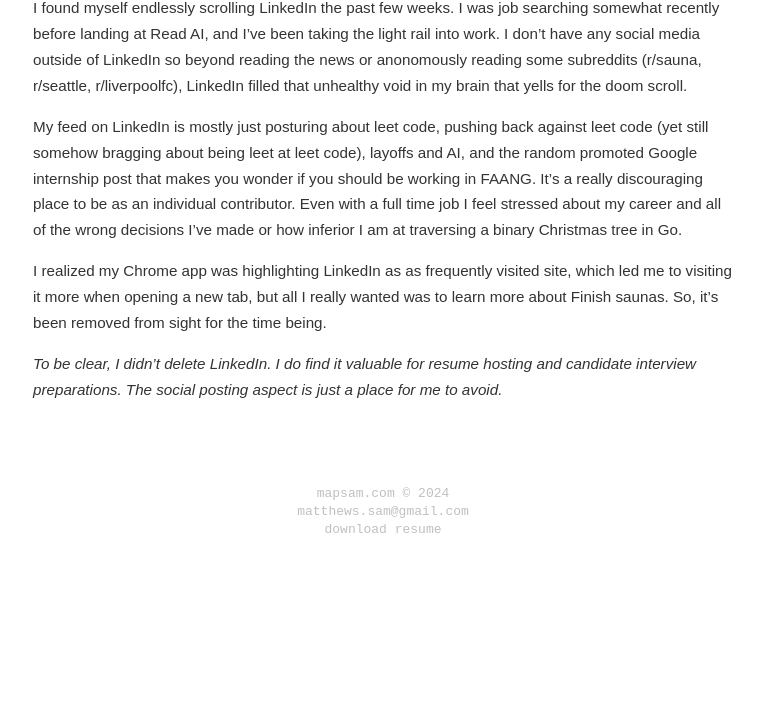
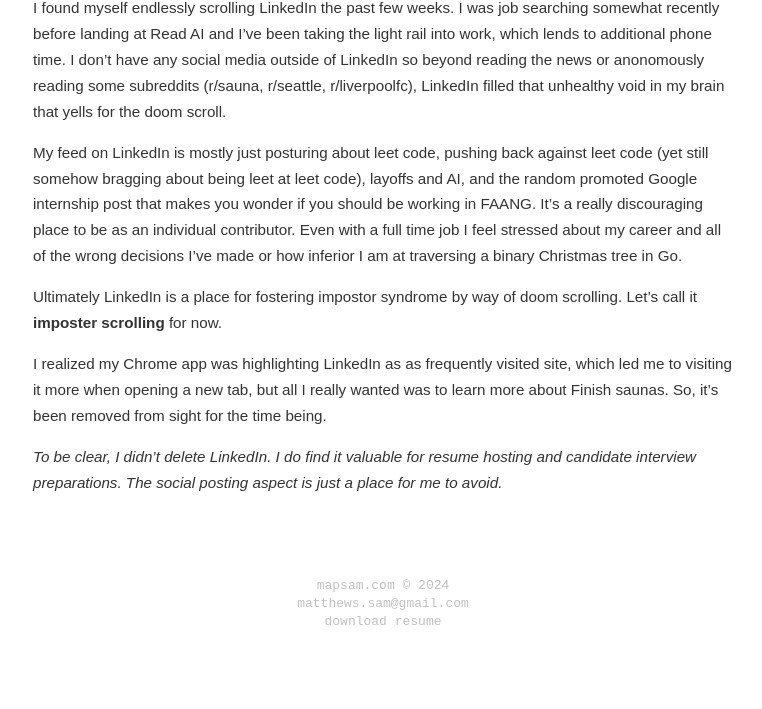
Before and after one commit to mapsam/mapsam.github.io, a Jekyll site: the page built from _posts/2024-11-23-linkedin.md, in a window 1280 px wide. Shown: the part 483-1192 px from the top of the page, without its empty margins (257-1019 px from the left). Built offline with Jekyll 4.4.1, drawn with Linux system fonts in a browser that asks for light colours; nearby versions of some CDN libraries; before the commit the page ends 1100 px from its top, so only the background shows below that.

Commit message:
what is imposter scrolling

```diff
--- a/_posts/2024-11-23-linkedin.md
+++ b/_posts/2024-11-23-linkedin.md
@@ -5,9 +5,11 @@
 
 ![](/images/posts/doomscroll-goliath-keyboard.webp)
 
-I found myself endlessly scrolling LinkedIn the past few weeks. I was job searching somewhat recently before landing at Read AI, and I've been taking the light rail into work. I don't have any social media outside of LinkedIn so beyond reading the news or anonomously reading some subreddits (r/sauna, r/seattle, r/liverpoolfc), LinkedIn filled that unhealthy void in my brain that yells for the doom scroll.
+I found myself endlessly scrolling LinkedIn the past few weeks. I was job searching somewhat recently before landing at Read AI and I've been taking the light rail into work, which lends to additional phone time. I don't have any social media outside of LinkedIn so beyond reading the news or anonomously reading some subreddits (r/sauna, r/seattle, r/liverpoolfc), LinkedIn filled that unhealthy void in my brain that yells for the doom scroll.
 
 My feed on LinkedIn is mostly just posturing about leet code, pushing back against leet code (yet still somehow bragging about being leet at leet code), layoffs and AI, and the random promoted Google internship post that makes you wonder if you should be working in FAANG. It's a really discouraging place to be as an individual contributor. Even with a full time job I feel stressed about my career and all of the wrong decisions I've made or how inferior I am at traversing a binary Christmas tree in Go.
+
+Ultimately LinkedIn is a place for fostering impostor syndrome by way of doom scrolling. Let's call it **imposter scrolling** for now.
 
 I realized my Chrome app was highlighting LinkedIn as as frequently visited site, which led me to visiting it more when opening a new tab, but all I really wanted was to learn more about Finish saunas. So, it's been removed from sight for the time being.
 
```
